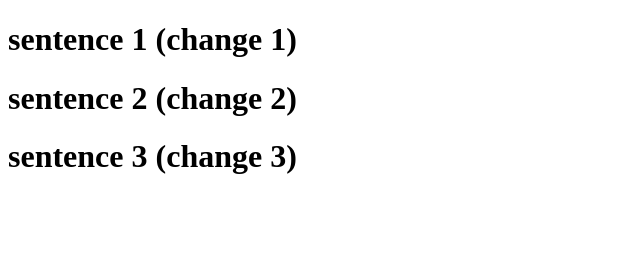
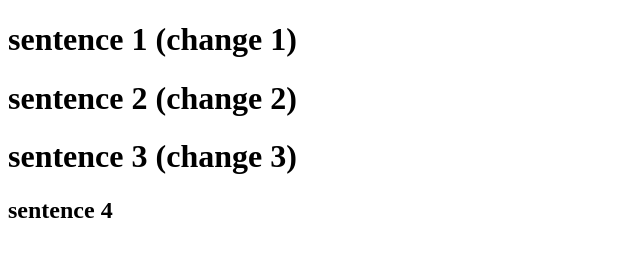
Before and after one commit to karthikgeek1/abc, a plain HTML site: page index.html in a window 1280 px wide. Shown: the whole page, without its empty margins (0-640 px from the left). Drawn offline with Linux system fonts and the light colour scheme.

Commit message:
Update index.html

```diff
--- a/index.html
+++ b/index.html
@@ -10,5 +10,6 @@
     <h1>sentence 1 (change 1)</h1>
     <h1>sentence 2 (change 2)</h1>
     <h1>sentence 3 (change 3)</h1>
+    <h2>sentence 4</h2>
 </body>
 </html>
```
